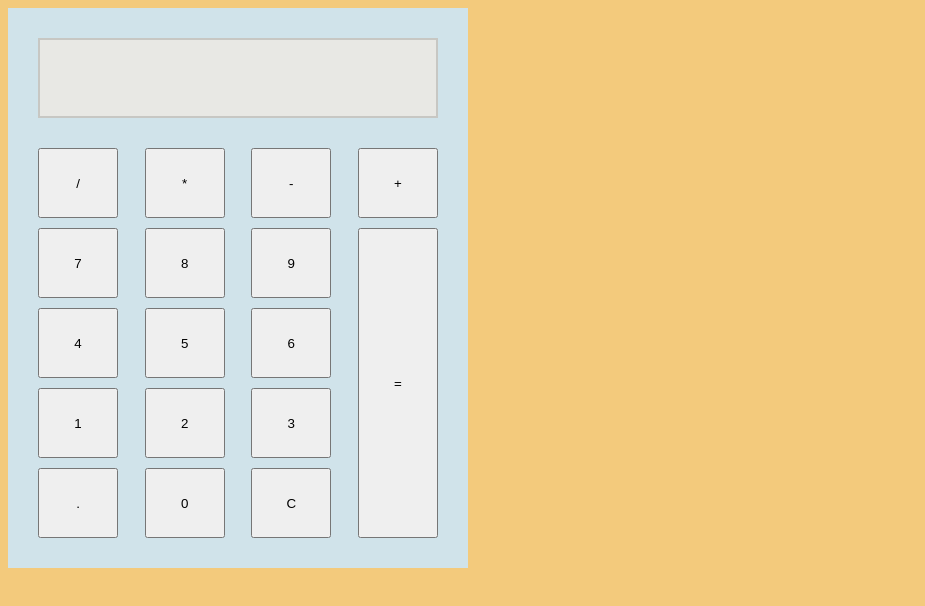
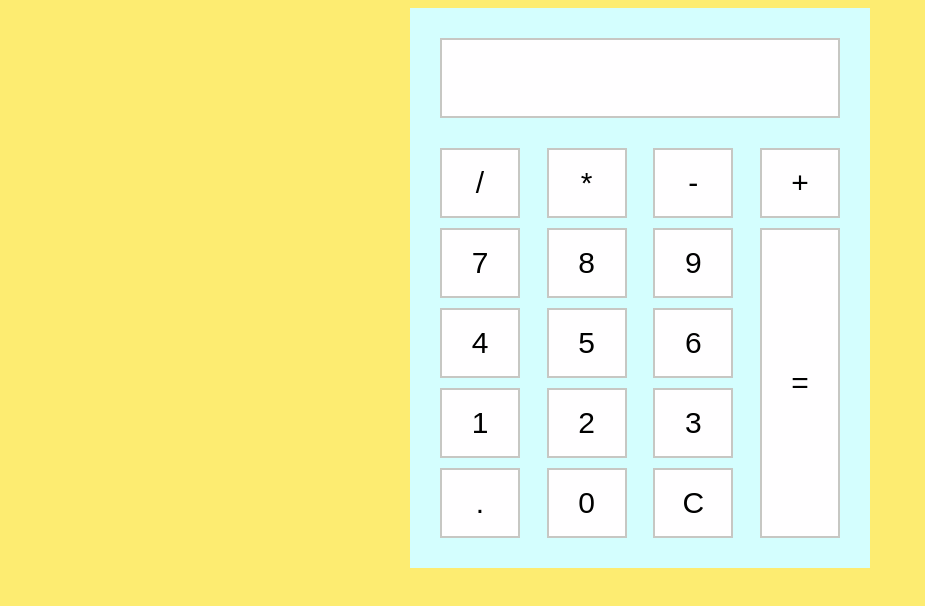
Before and after one commit to natoriaray/updated-calculator, a plain HTML site: page index.html in a window 1280 px wide. Shown: the whole page, without its empty margins (0-925 px from the left). Drawn offline with Linux system fonts and the light colour scheme.

Commit message:
Update style.css

```diff
--- a/style.css
+++ b/style.css
@@ -1,5 +1,5 @@
 body {
-  background-color: #f3ca7c;
+  background-color: #fdec71;
 }
 
 .frame {
@@ -8,7 +8,8 @@ body {
   padding: 30px;
   height: 500px;
   width: 400px;
-  background-color: #d0e3ea;
+  background-color: #d4fefe;
+  margin: 0 auto;
 
 }
 
@@ -20,12 +21,13 @@ h1 {
 
 input {
   height: 60px;
-  background-color: #e8e8e4;
+  background-color: #fffeff;
   border-style: solid;
   border-color: #c7c7c3;
   border-width: 2px;
   padding-bottom: 20px;
   caret-color: transparent;
+  text-align: right;
 }
 
 .btnsContainer {
@@ -38,8 +40,21 @@ input {
 
 }
 
-.button {
+button {
+  background-color: #fffeff;
+  border-style: solid;
+  border-color: #c7c7c3;
+  border-width: 2px;
+  font-size: 30px;
+  font-color:
+}
 
+.button:hover {
+   background-color: red;
+}
+
+.button:active {
+  transform: translateY(1px);
 }
 
 .equalSign {
```
